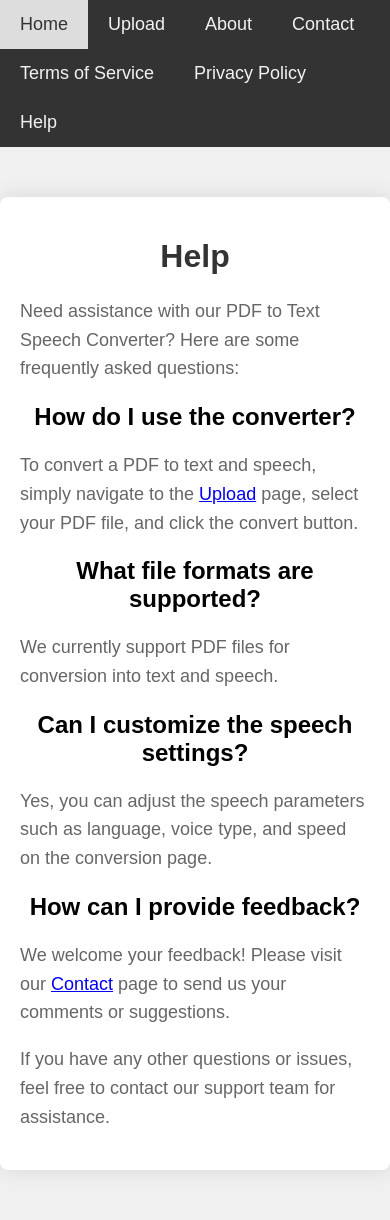
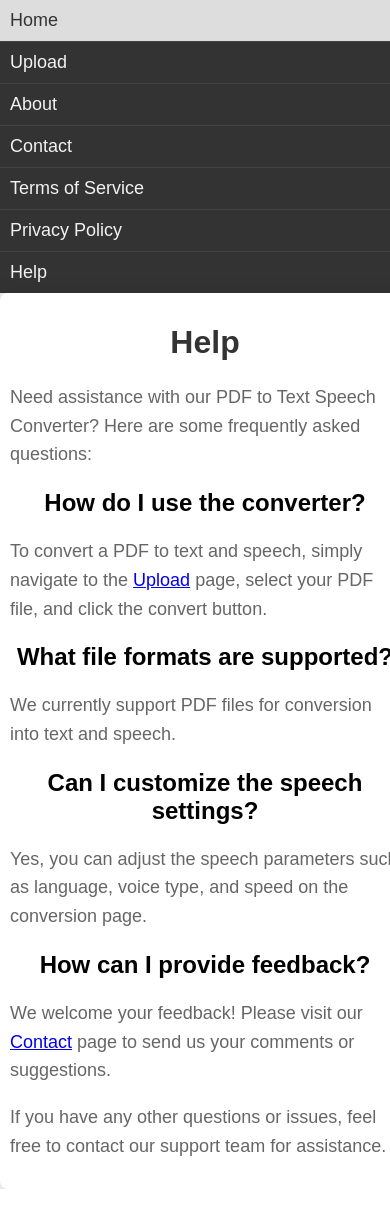
Before and after one commit to TechLegion/PDF-text-to-speech-reader, a Flask app: page /help in a window 390 px wide; the page is wider, and only the part inside the window is pictured. After the commit the page ends 1189 px from the top of that part, so only its background shows below. Run offline with Flask 2, Linux system fonts and the light colour scheme.

Commit message:
Change the Css styling for more responsiveness

```diff
--- a/PDF-TTS-CONVERTER/static/styles.css
+++ b/PDF-TTS-CONVERTER/static/styles.css
@@ -1,3 +1,4 @@
+/* Base styles (for larger screens) */
 body {
     font-family: Arial, sans-serif;
     background-color: #f0f0f0;
@@ -22,13 +23,13 @@ body {
     color: #333;
 }
 .container {
-    max-width: 800px;
-    margin: 50px auto;
+    width: 80%;
     padding: 20px;
     background-color: #fff;
     border-radius: 8px;
     box-shadow: 0 0 20px rgba(0,0,0,0.1);
     text-align: center;
+    margin: 0 auto;
 }
 h1 {
     color: #333;
@@ -37,9 +38,8 @@ p {
     color: #666;
     font-size: 18px;
     line-height: 1.6;
-
 }
-.converter-btn {
+.converter-btn, .upload-btn {
     display: inline-block;
     padding: 12px 24px;
     background-color: #4CAF50;
@@ -50,28 +50,70 @@ p {
     transition: background-color 0.3s;
     margin-top: 20px;
 }
-.converter-btn:hover {
+.converter-btn:hover, .upload-btn:hover {
     background-color: #45a049;
 }
-        .upload-form {
+.upload-form {
     margin-top: 20px;
 }
 .upload-input {
     padding: 10px;
     font-size: 16px;
 }
-.upload-btn {
-    padding: 10px 20px;
-    background-color: #4CAF50;
-    color: #fff;
-    font-size: 18px;
+
+/* Media queries for smaller screens */
+@media (max-width: 600px) {
+    .navbar a {
+        float: none;
+        display: block;
+        text-align: left;
+        padding: 10px;
+        border-bottom: 1px solid #444;
+    }
+    .navbar a:last-child {
+        border-bottom: none;
+    }
+    .container {
+        width: 100%;
+        padding: 10px;
+    }
+    .converter-btn, .upload-btn {
+        width: 100%;
+        font-size: 16px;
+        padding: 10px;
+    }
+}
+
+/* styles.css */
+
+/* Default styles for larger screens */
+/*body {
+    font-family: Arial, sans-serif;
+    margin: 0;
+    padding: 0;
+}
+
+.navbar a {
+    display: inline-block;
+    padding: 10px 15px;
     text-decoration: none;
-    border: none;
-    border-radius: 5px;
-    transition: background-color 0.3s;
-    margin-top: 20px;
-    cursor: pointer;
 }
-.upload-btn:hover {
-    background-color: #45a049;
+
+.container {
+    width: 80%;
+    margin: 0 auto;
 }
+
+/* Styles for screens smaller than 600px */
+/*@media (max-width: 600px) {
+    .navbar a {
+        display: block;
+        padding: 10px;
+    }
+
+    .container {
+        width: 100%;
+        padding: 10px;
+    }
+}
+*/
```
